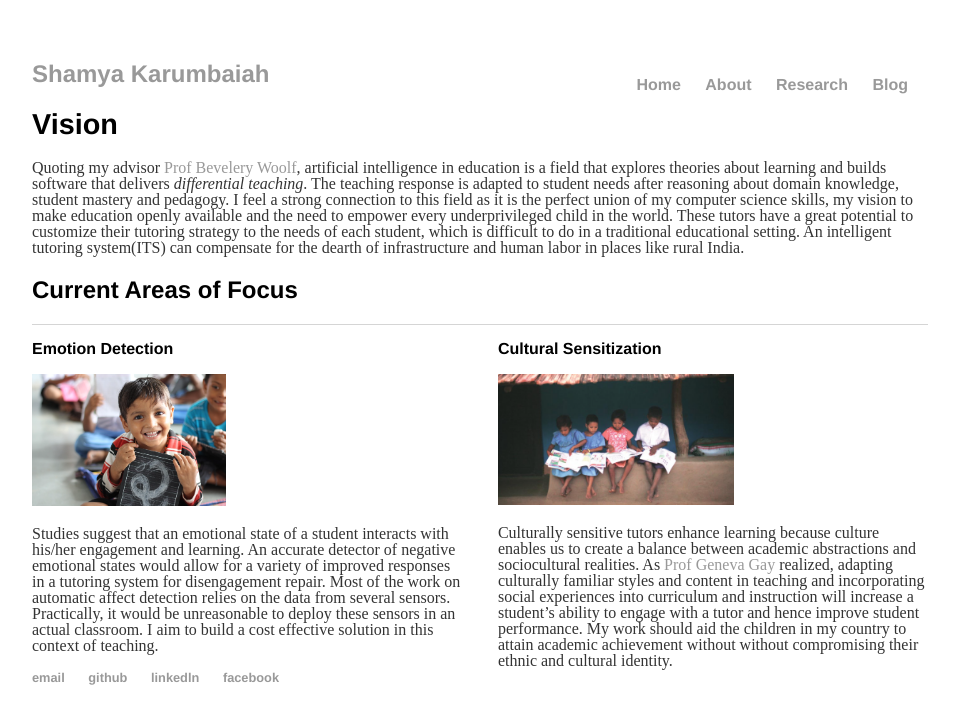
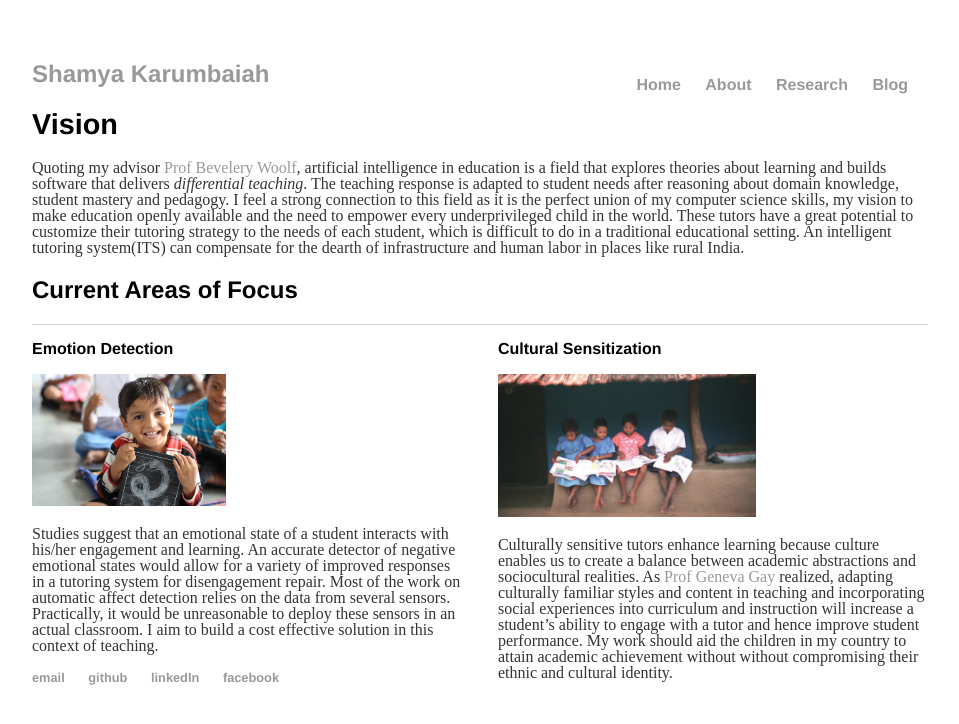
Before and after one commit to Shamya/shamyatest.github.io, a Jekyll site: the page built from research/index.html, in a window 1280 px wide. Shown: the top 724 px of the page, without its empty margins (160-1119 px from the left). Built offline with Jekyll 4.4.1, drawn with Linux system fonts in a browser that asks for light colours.

Commit message:
Update index.html

```diff
--- a/research/index.html
+++ b/research/index.html
@@ -15,7 +15,7 @@ title: Shamya Karumbaiah
 
 	<div class="section2">
 	<h3>Cultural Sensitization</h3>
-	<img src="/images/culture.png" alt="culture" width="55%" height="55%">
+	<img src="/images/culture.png" alt="culture" width="60%" height="60%">
 	<p>Culturally sensitive tutors enhance learning because culture enables us to create a balance between academic abstractions and sociocultural realities. As <a href ="https://education.uw.edu/people/faculty/ggay"> Prof Geneva Gay</a> realized, adapting culturally familiar styles and content in teaching and incorporating social experiences into curriculum and instruction will increase a student’s ability to engage with a tutor and hence improve student performance. My work should aid the children in my country to attain academic achievement without without compromising their ethnic and cultural identity. </p>
 	</div>
 
```
